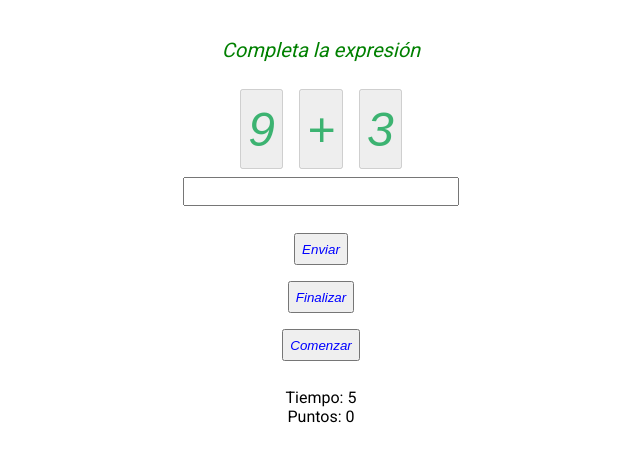
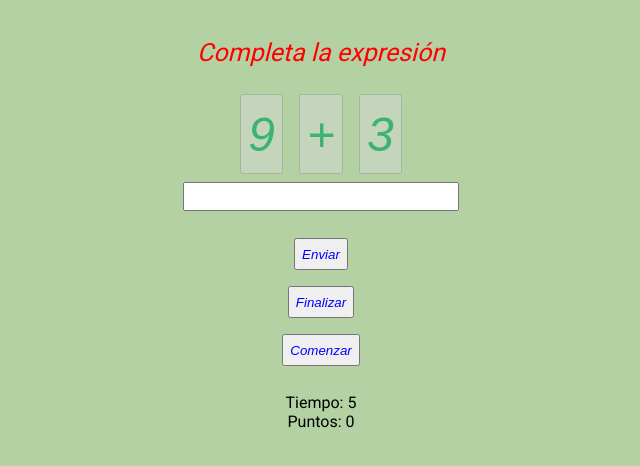
Before and after one commit to nachomonllor/tp3, an Angular app: page /agilidadaritmetica in a window 1280 px wide. Shown: the top 466 px of the page, without its empty margins (319-959 px from the left). Built offline with nearby package versions, Linux system fonts and the light colour scheme.

Commit message:
corrigiendo diseño

```diff
--- a/src/app/agilidadaritmetica/agilidadaritmetica.component.css
+++ b/src/app/agilidadaritmetica/agilidadaritmetica.component.css
@@ -18,3 +18,9 @@
     font-style: italic;
     font-size: 20px;
   }
+
+  .texto_cabecera {
+    color:red;
+    font-style: italic;
+    font-size: 25px;
+  }
--- a/src/app/agilidadaritmetica/agilidadaritmetica.component.html
+++ b/src/app/agilidadaritmetica/agilidadaritmetica.component.html
@@ -1,6 +1,7 @@
+<body style="background-color:#B3D1A3;">
     <br>
     <br>
-<div style="text-align: center" class = "texto">
+    <div style="text-align: center" class = "texto_cabecera">
         Completa la expresión
     </div>
     <br>
@@ -45,3 +46,5 @@
         Puntos: {{puntos}}
         <!--{{res}} -->
     </div>
+
+</body>
--- a/src/app/anagrama/anagrama.component.css
+++ b/src/app/anagrama/anagrama.component.css
@@ -18,3 +18,9 @@
     font-style: italic;
     font-size: 40px;
   }
+
+  .texto_cabecera {
+    color:red;
+    font-style: italic;
+    font-size: 25px;
+  }
--- a/src/app/anagrama/anagrama.component.html
+++ b/src/app/anagrama/anagrama.component.html
@@ -1,3 +1,10 @@
+<body style="background-color:#B3D1A3;">
+    <br>
+    <br>
+    <div style="text-align: center" class = "texto_cabecera">
+      Anagramas - Encontrá la palabra
+    </div>
+    <br>
     <div style="text-align: center">
         <button mat-button color="primary" class ="texto" disabled >
             {{palabraDesordenada}}
@@ -20,3 +27,5 @@
             Puntos {{puntos}}
         </i>
     </div>
+
+</body>
--- a/src/app/piedrapapeltijera/piedrapapeltijera.component.html
+++ b/src/app/piedrapapeltijera/piedrapapeltijera.component.html
@@ -1,3 +1,4 @@
+<body style="background-color:#B3D1A3;">
     <div style="text-align: center" class = "texto">
         Piedra, papel o tijera
         <br>
@@ -6,15 +7,15 @@
     </div>
     <div style="text-align: center">
 
-    <button type="button"   (click)="clickPapel()">
+        <button mat-button (click)="clickPapel()">
             <img src="../../assets/papel.jpg"   height="100" width="100">
         </button>
 
-    <button type="button"   (click)="clickPiedra()">
+        <button mat-button (click)="clickPiedra()">
             <img src="../../assets/piedra.jpg"   height="100" width="100">
         </button>
 
-    <button type="button"   (click)="clickTijera()">
+        <button mat-button (click)="clickTijera()">
             <img src="../../assets/tijera.jpg"   height="100" width="100">
         </button>
 
@@ -28,5 +29,6 @@
         Puntos compu: {{puntajeCompu}}
         <br>
         {{resultadoFinal}}
+    </div>
 
-</div>
+</body>
--- a/src/app/primos/primos.component.html
+++ b/src/app/primos/primos.component.html
@@ -1,6 +1,14 @@
+<div style="text-align: center" class ="texto_puntos">
+    Encontrar todos los numeros primos
+    <br>
+    Los errores se penalizan con 3 segundos
+    <br>
+</div>
+<!--
 <h1 class="mat-display-1" class ="texto_puntos"> Encontrar todos los numeros primos </h1>
     Los errores se penalizan con 3 segundos
 <br>
+-->
 
 <div style="text-align: center">
   <button mat-raised-button (click)="presion(0,0)" class="casilla" [ngStyle]="{'background-color' : estadoBotones[0][0] }">{{posiciones[0][0]}}</button>
```
Lines whose indentation alone changed are shown as unchanged.
